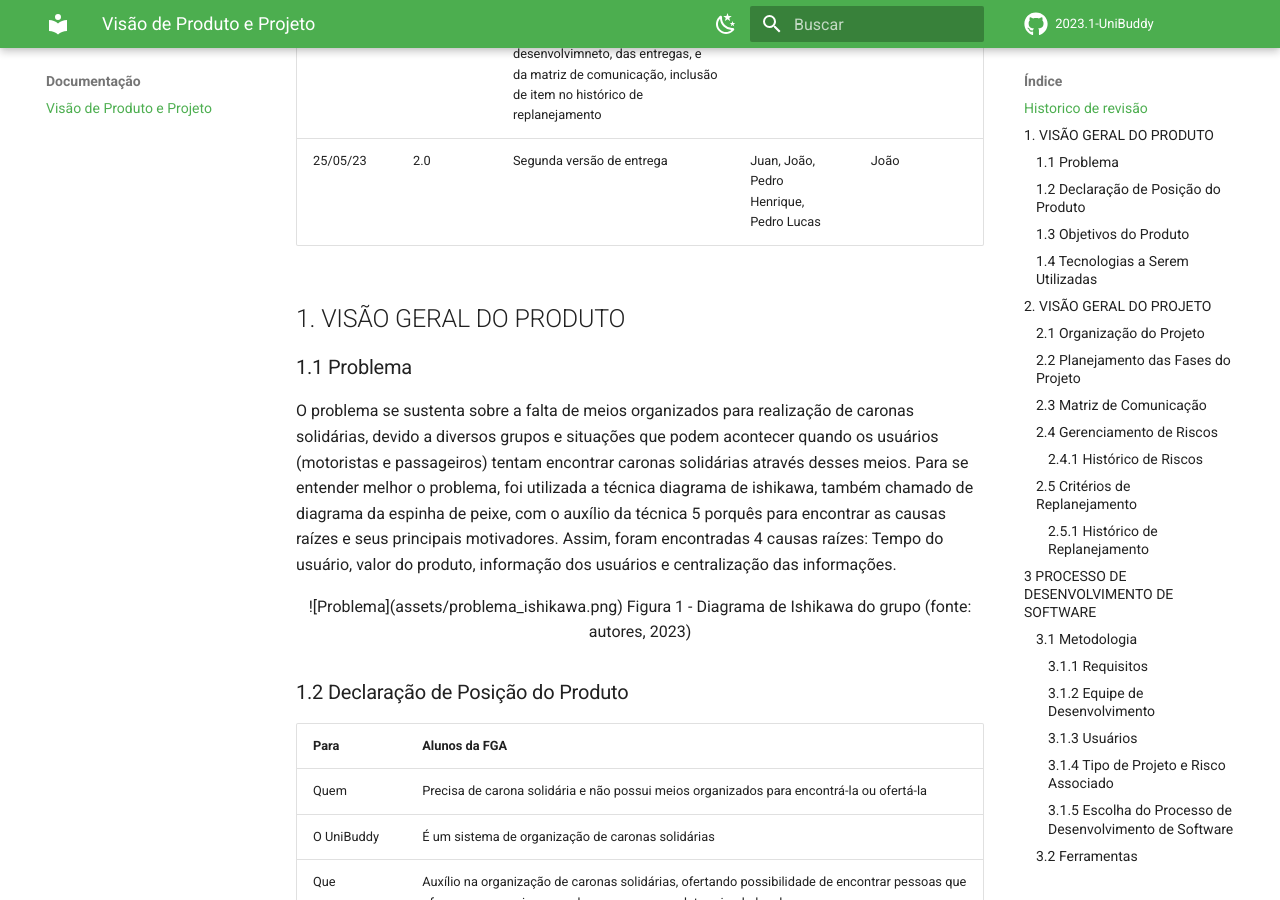
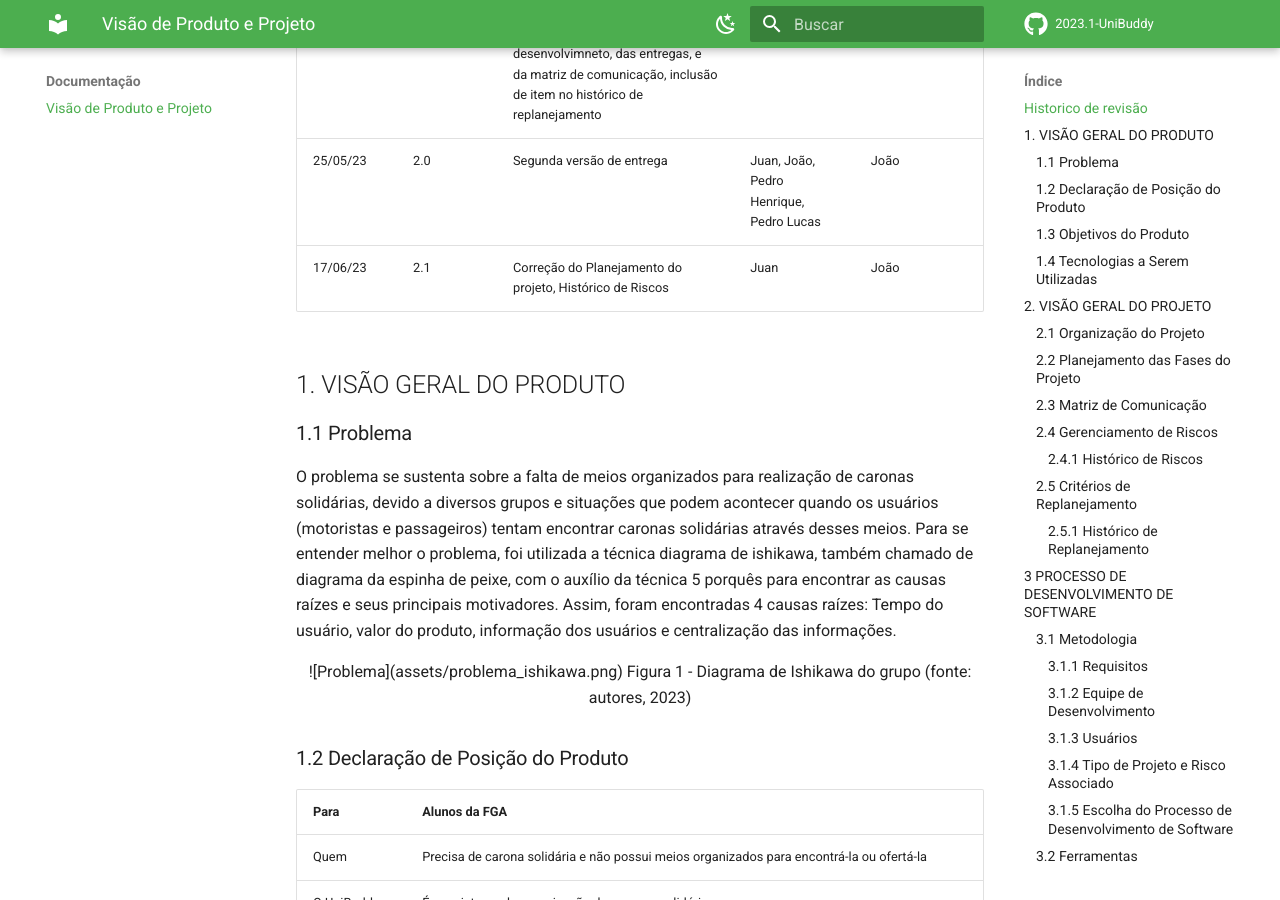
Before and after one commit to mdsreq-fga-unb/2023.1-UniBuddy, an MkDocs documentation site: the page built from docs/visao-produto-projeto.md, in a window 1280 px wide and 900 px high, scrolled down 881 px. Built offline with MkDocs 1.6.1 and Material for MkDocs 9.7.7, drawn with Linux system fonts in a browser that asks for light colours; comment, search, counter and statistics services are not loaded; some of the changed text lies outside the part shown.

Commit message:
Atualização histórico de riscos

```diff
--- a/docs/visao-produto-projeto.md
+++ b/docs/visao-produto-projeto.md
@@ -14,6 +14,7 @@
 22/05/23 | 1.3 | Inserção de detalhes na matriz de comunicação, revisão da análise de risco e critérios de replanejamento | Juan | João
 24/05/23 | 1.4 | Correção do Planejamento do projeto, da abordagem de desenvolvimneto, das entregas, e da matriz de comunicação, inclusão de item no histórico de replanejamento | Juan | João
 25/05/23 | 2.0 | Segunda versão de entrega | Juan, João, Pedro Henrique, Pedro Lucas | João
+17/06/23 | 2.1 | Correção do Planejamento do projeto, Histórico de Riscos | Juan | João
 
 
 ## 1.	VISÃO GERAL DO PRODUTO
@@ -113,6 +114,8 @@
 ------ | ---------------- | -----
 Iteração 2 | Risco de Projeto | Crítico 2
 Iteração 3 | Risco Técnicos | Crítico 2
+Iteração 4 | Risco de Projeto | Crítico 2
+Iteração 6 | Risco Técnicos | Crítico 2
 
 ### 2.5	Critérios de Replanejamento
 Os critérios de replanejamento referem-se à identificação dos pontos que, caso ocorram, causarão um replanejamento do projeto. Precisam ser acompanhados a cada iteração, referindo-se assim, ao projeto como um todo e não apenas ao produto.
```
